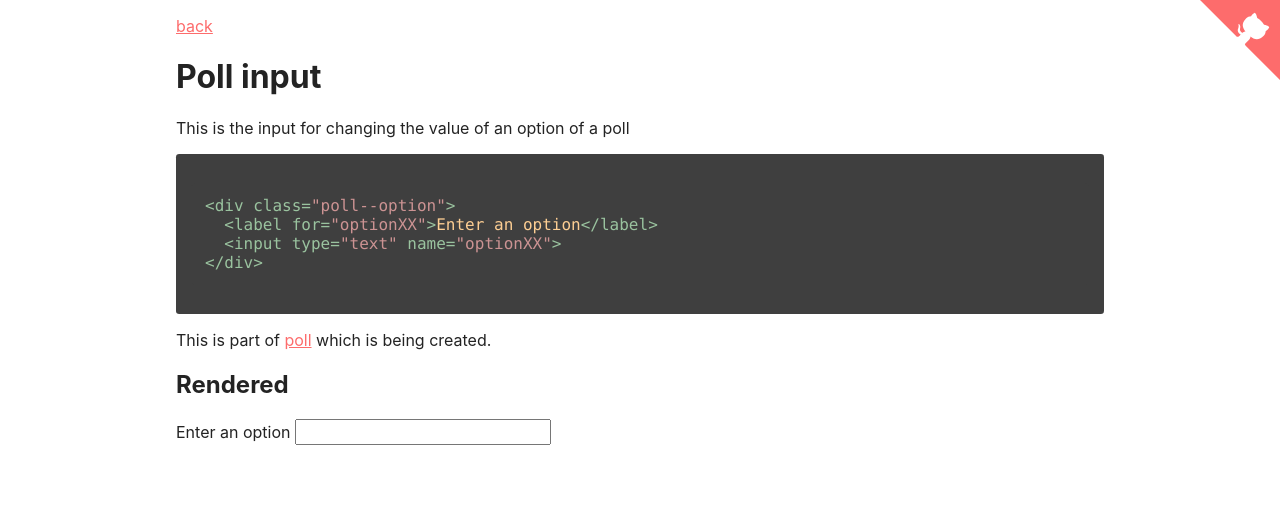
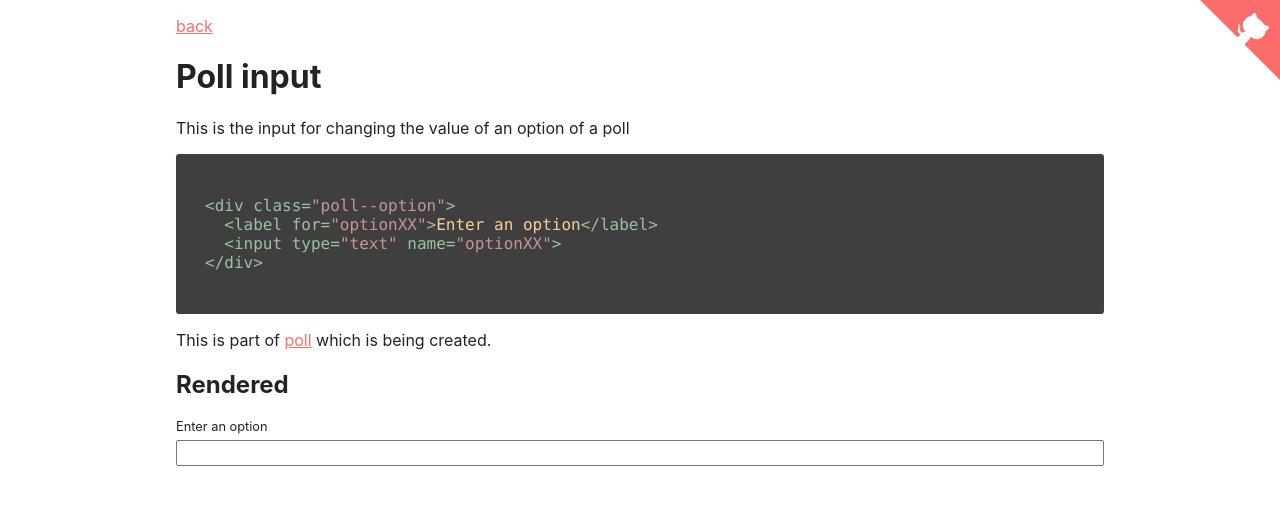
Before and after one commit to gin-fizz/styleguide, a Jekyll site: the page built from _components/poll-input.md, in a window 1280 px wide. Shown: the top 505 px of the page. Built offline with Jekyll 4.4.1, drawn with Linux system fonts in a browser that asks for light colours.

Commit message:
poll layout

```diff
--- a/_sass/components/poll.scss
+++ b/_sass/components/poll.scss
@@ -1,5 +1,18 @@
 .poll {
+  max-width: 30em;
+  margin: 0 auto;
+  padding: 1em;
+
   &--option {
+    display: flex;
+    flex-direction: column;
+    margin: 1em 0;
+
+    label {
+      font-size: .8em;
+      margin-bottom: .5em;
+    }
+
     input {
       font: inherit;
     }
```
